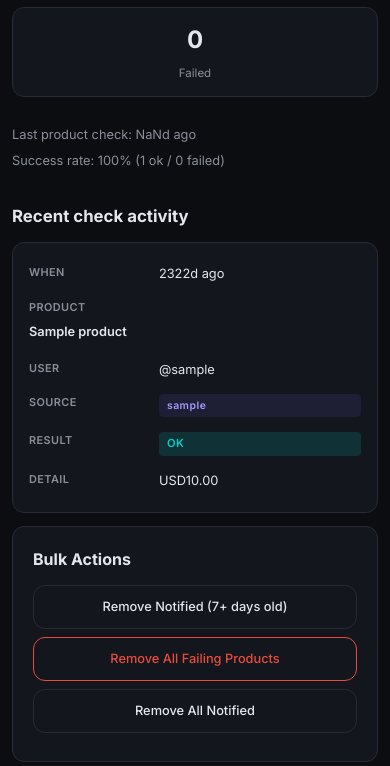
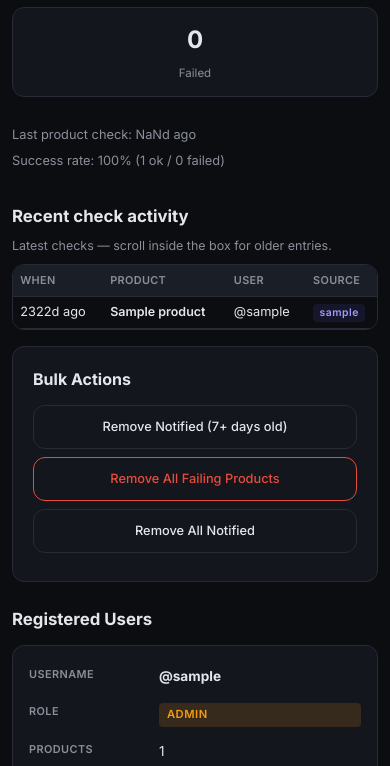
Before and after one commit to ShwetankDhyani/web-tools, a Flask app: page /price-tracker/admin in a window 390 px wide. Shown: the part 993-1759 px from the top of the page. Run offline with Flask 3, Linux system fonts and the light colour scheme; the visitor is signed in with stand-in values (Sample User, id 1); tables that the repository leaves empty hold one stand-in row (values such as "Sample post"); data that the repository does not hold is empty; some libraries are stand-ins or nearby versions.

Commit message:
Make admin recent check activity a compact scrollable panel.
Cap height with sticky table headers and dense rows so the section no
longer dominates the mobile admin layout.

Co-authored-by: Cursor <cursoragent@cursor.com>

```diff
--- a/static/css/style.css
+++ b/static/css/style.css
@@ -1078,6 +1078,61 @@ img { max-width: 100%; height: auto; }
   font-size: 1.05rem;
   margin-bottom: 0.75rem;
 }
+.admin-section-compact {
+  margin-bottom: 1rem;
+}
+.admin-section-hint {
+  font-size: 0.78rem;
+  color: var(--text-muted);
+  margin: -0.35rem 0 0.5rem;
+}
+.admin-scroll-panel {
+  max-height: 11rem;
+  overflow: auto;
+  -webkit-overflow-scrolling: touch;
+  border: 1px solid var(--border);
+  border-radius: var(--radius);
+  background: var(--bg);
+}
+.admin-scroll-panel .admin-empty {
+  padding: 0.85rem 1rem;
+  margin: 0;
+  font-size: 0.8rem;
+}
+.admin-scroll-panel .admin-table {
+  margin: 0;
+  font-size: 0.78rem;
+}
+.admin-scroll-panel .admin-table thead th {
+  position: sticky;
+  top: 0;
+  z-index: 1;
+  background: var(--surface-2);
+  box-shadow: 0 1px 0 var(--border);
+  padding: 0.4rem 0.45rem;
+  font-size: 0.68rem;
+}
+.admin-scroll-panel .admin-table-compact td {
+  padding: 0.35rem 0.45rem;
+  vertical-align: middle;
+}
+.admin-scroll-panel .admin-product-name {
+  max-width: 9rem;
+  white-space: nowrap;
+  overflow: hidden;
+  text-overflow: ellipsis;
+  font-size: 0.78rem;
+  margin-bottom: 0;
+}
+.admin-scroll-panel .check-detail {
+  max-width: 7rem;
+  font-size: 0.75rem;
+}
+.admin-scroll-panel .badge {
+  font-size: 0.65rem;
+  padding: 0.15rem 0.4rem;
+}
+
 .admin-table-responsive {
   width: 100%;
 }
@@ -1840,7 +1895,14 @@ img { max-width: 100%; height: auto; }
   }
   .check-rate { display: block; word-break: break-word; }
 
-  /* Admin tables → stacked cards on small screens */
+  .admin-scroll-panel {
+    max-height: 10rem;
+  }
+  .admin-scroll-panel .admin-table {
+    min-width: 32rem;
+  }
+
+  /* Admin tables → stacked cards on small screens (not scroll panels) */
   .admin-table-responsive .admin-table thead {
     display: none;
   }
--- a/templates/price_tracker_admin.html
+++ b/templates/price_tracker_admin.html
@@ -57,9 +57,10 @@
   </div>
 
   <!-- Recent check activity -->
-  <div class="admin-products">
+  <div class="admin-products admin-section-compact">
     <h3>Recent check activity</h3>
-    <div id="checkHistoryContainer" class="admin-table-responsive">
+    <p class="admin-section-hint">Latest checks — scroll inside the box for older entries.</p>
+    <div id="checkHistoryContainer" class="admin-scroll-panel">
       <p class="admin-empty">Loading...</p>
     </div>
   </div>
@@ -135,7 +136,7 @@ function loadStatus() {
 }
 
 function loadCheckHistory() {
-  fetch("/api/price/admin/check-history?limit=40")
+  fetch("/api/price/admin/check-history?limit=30")
     .then(r => r.json())
     .then(rows => {
       const container = document.getElementById("checkHistoryContainer");
```
